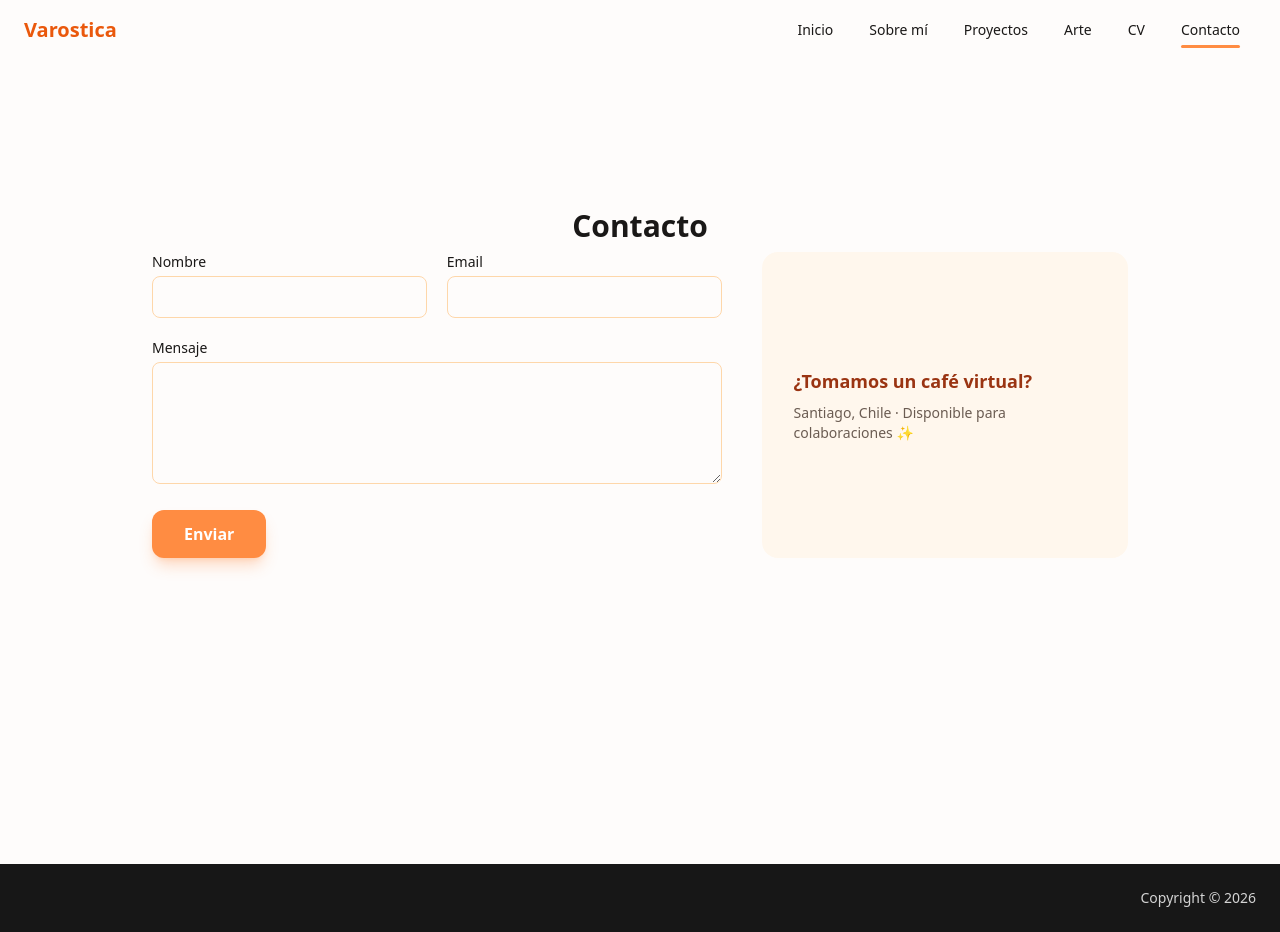
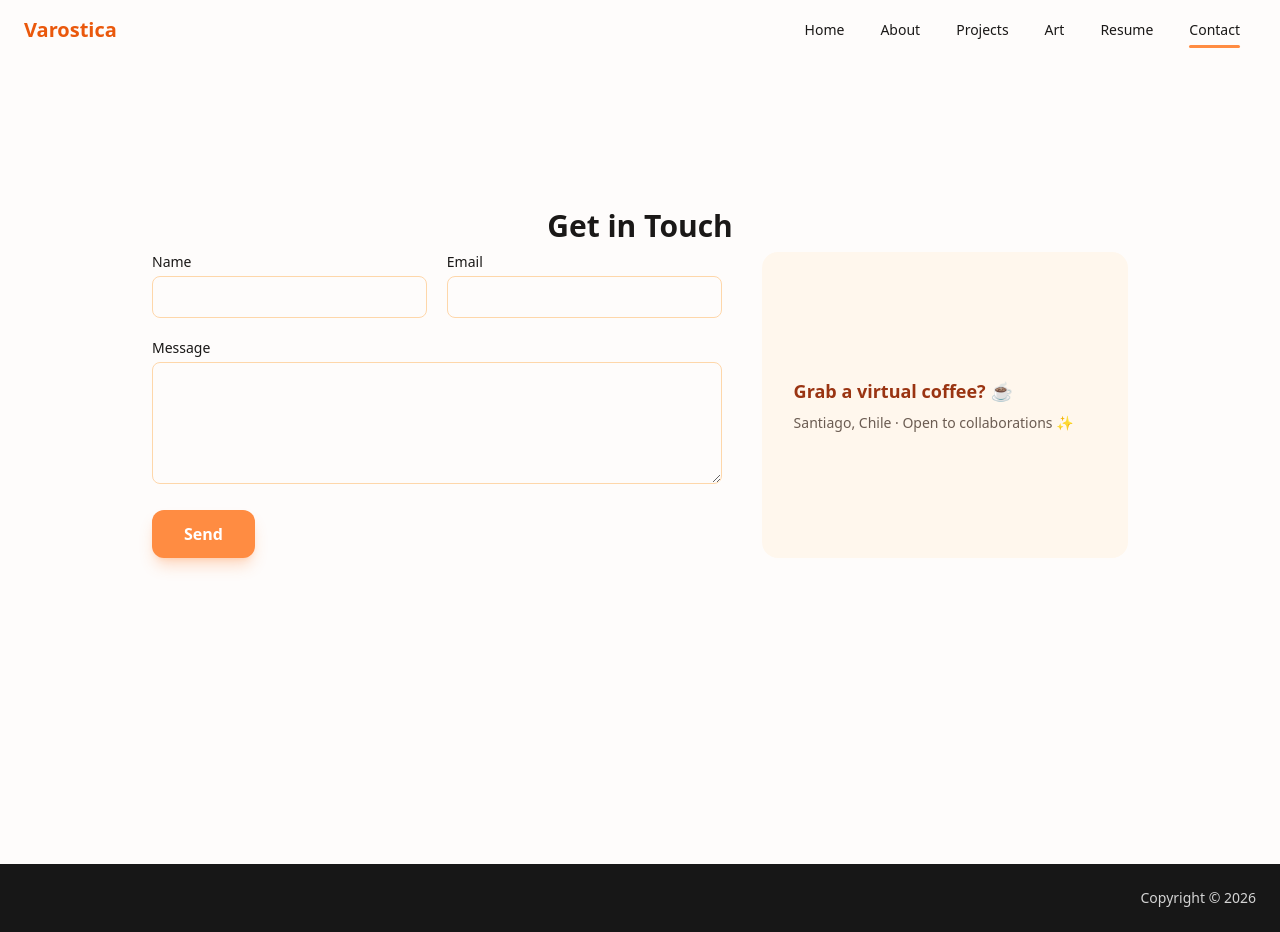
Before and after one commit to Varostica/PortfolioFromScratch, a React (Vite) app in the folder Frontend/: page /contact in a window 1280 px wide. Built offline with nearby package versions, Linux system fonts and the light colour scheme; no server answers.

Commit message:
implement core frontend pages and components for portfolio website

```diff
--- a/Frontend/index.html
+++ b/Frontend/index.html
@@ -4,7 +4,7 @@
     <meta charset="UTF-8" />
     <link rel="icon" type="image/svg+xml" href="/favicon.svg" />
     <meta name="viewport" content="width=device-width, initial-scale=1.0" />
-    <title>frontend</title>
+    <title>Varostica — Portfolio</title>
   </head>
   <body>
     <div id="root"></div>
--- a/Frontend/src/components/ArtworkCard.tsx
+++ b/Frontend/src/components/ArtworkCard.tsx
@@ -23,7 +23,7 @@ export default function ArtworkCard({ artwork }: ArtworkCardProps) {
         {imgUrl && (
           <img
             src={imgUrl}
-            alt={artwork.title || 'Obra'}
+            alt={artwork.title || 'Artwork'}
             loading="lazy"
             className="h-full w-full object-cover transition-transform duration-300
               group-hover:scale-[1.03]"
--- a/Frontend/src/components/Footer.tsx
+++ b/Frontend/src/components/Footer.tsx
@@ -9,7 +9,7 @@ export default function Footer() {
     getSiteSettings()
       .then((s) =>
         setFooter({
-          text: s.footerText ?? 'Diseñado y desarrollado por Valentina Aróstica',
+          text: s.footerText ?? 'Designed & developed by Valentina Aróstica',
           year: new Date().getFullYear(),
         }),
       )
--- a/Frontend/src/components/Navbar.tsx
+++ b/Frontend/src/components/Navbar.tsx
@@ -2,12 +2,12 @@ import { useState, useEffect } from 'react'
 import { Link, useLocation } from 'react-router-dom'
 
 const NAV_ITEMS = [
-  { to: '/', label: 'Inicio' },
-  { to: '/about', label: 'Sobre mí' },
-  { to: '/projects', label: 'Proyectos' },
-  { to: '/artgallery', label: 'Arte' },
-  { to: '/resume', label: 'CV' },
-  { to: '/contact', label: 'Contacto' },
+  { to: '/', label: 'Home' },
+  { to: '/about', label: 'About' },
+  { to: '/projects', label: 'Projects' },
+  { to: '/artgallery', label: 'Art' },
+  { to: '/resume', label: 'Resume' },
+  { to: '/contact', label: 'Contact' },
 ]
 
 export default function Navbar() {
--- a/Frontend/src/components/ProjectCard.tsx
+++ b/Frontend/src/components/ProjectCard.tsx
@@ -13,8 +13,8 @@ export default function ProjectCard({ project }: ProjectCardProps) {
   const buttons = [
     { url: project.githubUrl, label: project.ghLabel ?? 'GitHub' },
     { url: project.liveUrl, label: project.demoLabel ?? 'Demo' },
-    { url: project.websiteUrl, label: project.websiteLabel ?? 'Página Web' },
-    { url: project.referenceUrl, label: project.referenceLabel ?? 'Referencias' },
+    { url: project.websiteUrl, label: project.websiteLabel ?? 'Website' },
+    { url: project.referenceUrl, label: project.referenceLabel ?? 'References' },
   ].filter((b) => !!b.url)
 
   return (
--- a/Frontend/src/pages/AboutPage.tsx
+++ b/Frontend/src/pages/AboutPage.tsx
@@ -19,7 +19,7 @@ export default function AboutPage() {
   if (loading) {
     return (
       <div className="flex min-h-screen items-center justify-center">
-        <Spinner size="lg" label="Cargando…" />
+        <Spinner size="lg" label="Loading…" />
       </div>
     )
   }
@@ -37,7 +37,7 @@ export default function AboutPage() {
             <h1 className="mb-6 text-3xl font-bold">
               {about?.sectionTitle ?? (
                 <>
-                  ¿Quién es{' '}
+                  Who is{' '}
                   <span className="text-brand-500">Varóstica</span>?
                 </>
               )}
@@ -82,7 +82,7 @@ export default function AboutPage() {
         {skills.length > 0 && (
           <div className="mt-20 animate-fade-in">
             <h2 className="mb-8 text-center text-2xl font-bold">
-              Habilidades <span className="text-brand-500">tecnológicas</span>
+              Technical <span className="text-brand-500">Skills</span>
             </h2>
             <div className="flex flex-wrap justify-center gap-4">
               {skills.map((s) => (
@@ -104,7 +104,7 @@ export default function AboutPage() {
         {tools.length > 0 && (
           <div className="mt-16 animate-fade-in">
             <h2 className="mb-8 text-center text-2xl font-bold">
-              <span className="text-brand-500">Herramientas</span> que uso
+              <span className="text-brand-500">Tools</span> I Use
             </h2>
             <div className="flex flex-wrap justify-center gap-4">
               {tools.map((t) => (
--- a/Frontend/src/pages/ArtGalleryPage.tsx
+++ b/Frontend/src/pages/ArtGalleryPage.tsx
@@ -18,7 +18,7 @@ export default function ArtGalleryPage() {
   if (loading) {
     return (
       <div className="flex min-h-screen items-center justify-center">
-        <Spinner size="lg" label="Cargando…" />
+        <Spinner size="lg" label="Loading…" />
       </div>
     )
   }
@@ -27,14 +27,14 @@ export default function ArtGalleryPage() {
     <section className="min-h-screen pt-36 pb-12">
       <div className="mx-auto max-w-7xl px-6">
         <h1 className="mb-2 text-center text-3xl font-bold">
-          Mi Galería de <span className="text-brand-500">Arte</span>
+          My <span className="text-brand-500">Art</span> Gallery
         </h1>
         <p className="mb-10 text-center text-text-muted">
-          Aquí pueden ver algunas de las pinturas en acrílico que he hecho en mi tiempo libre.
+          Here are some of the acrylic paintings I've created in my free time.
         </p>
 
         {artworks.length === 0 ? (
-          <p className="text-center text-text-muted">No hay obras aún.</p>
+          <p className="text-center text-text-muted">No artworks yet — stay tuned!</p>
         ) : (
           <div className="columns-1 gap-4 sm:columns-2 lg:columns-3">
             {artworks.map((a) => (
--- a/Frontend/src/pages/ContactPage.tsx
+++ b/Frontend/src/pages/ContactPage.tsx
@@ -17,21 +17,21 @@ export default function ContactPage() {
   if (loading) {
     return (
       <div className="flex min-h-screen items-center justify-center">
-        <Spinner size="lg" label="Cargando…" />
+        <Spinner size="lg" label="Loading…" />
       </div>
     )
   }
 
   function handleSubmit(e: React.FormEvent) {
     e.preventDefault()
-    alert(data?.successMessage ?? '¡Gracias por tu mensaje!')
+    alert(data?.successMessage ?? 'Thanks for reaching out!')
   }
 
   return (
     <section className="min-h-screen pt-36 pb-12">
       <div className="mx-auto max-w-5xl px-6">
         <h1 className="mb-2 text-center text-3xl font-bold">
-          {data?.sectionTitle ?? 'Contacto'}
+          {data?.sectionTitle ?? 'Get in Touch'}
         </h1>
 
         {data?.sectionDescription && (
@@ -47,7 +47,7 @@ export default function ContactPage() {
             >
               <div className="grid gap-5 sm:grid-cols-2">
                 <div>
-                  <label className="mb-1 block text-sm font-medium text-text">Nombre</label>
+                  <label className="mb-1 block text-sm font-medium text-text">Name</label>
                   <input
                     required
                     className="w-full rounded-lg border border-brand-200 px-4 py-2.5 text-sm
@@ -66,7 +66,7 @@ export default function ContactPage() {
               </div>
 
               <div>
-                <label className="mb-1 block text-sm font-medium text-text">Mensaje</label>
+                <label className="mb-1 block text-sm font-medium text-text">Message</label>
                 <textarea
                   rows={5}
                   required
@@ -81,7 +81,7 @@ export default function ContactPage() {
                   shadow-lg shadow-brand-500/30 transition-all
                   hover:-translate-y-0.5 hover:bg-brand-600"
               >
-                Enviar
+                Send
               </button>
             </form>
           )}
@@ -89,10 +89,10 @@ export default function ContactPage() {
           {/* Info card */}
           <div className="flex flex-col justify-center rounded-2xl bg-brand-50 p-8 md:col-span-2">
             <h3 className="mb-2 text-lg font-bold text-brand-800">
-              {data?.contactCardTitle ?? '¿Tomamos un café virtual?'}
+              {data?.contactCardTitle ?? 'Grab a virtual coffee? ☕'}
             </h3>
             <p className="text-sm text-text-muted">
-              {data?.contactCardText ?? 'Santiago, Chile · Disponible para colaboraciones ✨'}
+              {data?.contactCardText ?? 'Santiago, Chile · Open to collaborations ✨'}
             </p>
           </div>
         </div>
--- a/Frontend/src/pages/HomePage.tsx
+++ b/Frontend/src/pages/HomePage.tsx
@@ -20,7 +20,7 @@ export default function HomePage() {
   if (loading) {
     return (
       <div className="flex min-h-screen items-center justify-center">
-        <Spinner size="lg" label="Cargando…" />
+        <Spinner size="lg" label="Loading…" />
       </div>
     )
   }
@@ -43,18 +43,18 @@ export default function HomePage() {
             )}
 
             <h1 className="text-4xl font-bold leading-tight md:text-5xl">
-              {data?.heroTitle ?? 'Hola!'}{' '}
+              {data?.heroTitle ?? 'Hey there!'}{' '}
               <span className="inline-block animate-wave origin-[70%_70%]">👋🏻</span>
             </h1>
 
             <h2 className="mt-2 text-3xl font-bold md:text-4xl">
               {data?.heroSubtitle ? (
                 <>
-                  Soy <span className="text-brand-500">{data.heroSubtitle}</span>
+                  I'm <span className="text-brand-500">{data.heroSubtitle}</span>
                 </>
               ) : (
                 <>
-                  Soy <span className="text-brand-500">VALENTINA ARÓSTICA</span>
+                  I'm <span className="text-brand-500">VALENTINA ARÓSTICA</span>
                 </>
               )}
             </h2>
@@ -63,11 +63,11 @@ export default function HomePage() {
               <Typewriter
                 options={{
                   strings: [
-                    'Ingeniera Civil Informática',
-                    'Desarrolladora de Software',
-                    'Desarrolladora FullStack',
-                    'Artista, curiosa y creativa',
-                    'Entusiasta UX',
+                    'Computer Science Engineer',
+                    'Software Developer',
+                    'Full-Stack Developer',
+                    'Artist, curious & creative',
+                    'UX Enthusiast',
                   ],
                   autoStart: true,
                   loop: true,
@@ -118,7 +118,7 @@ export default function HomePage() {
           <h2 className="text-3xl font-bold md:text-4xl">
             {data?.introTitle ?? (
               <>
-                DEJA QUE ME <span className="text-brand-500">PRESENTE</span>
+                LET ME <span className="text-brand-500">INTRODUCE MYSELF</span>
               </>
             )}
           </h2>
@@ -138,7 +138,7 @@ export default function HomePage() {
             <h2 className="text-3xl font-bold md:text-4xl">
               {data.websiteOverviewTitle ?? (
                 <>
-                  ¿Qué hay en este <span className="text-brand-500">SITIO WEB</span>?
+                  What's on this <span className="text-brand-500">WEBSITE</span>?
                 </>
               )}
             </h2>
@@ -155,9 +155,9 @@ export default function HomePage() {
       {data?.showSocialLinks !== false && (
         <section className="py-16">
           <div className="mx-auto max-w-7xl px-6 text-center">
-            <h2 className="text-2xl font-bold">ENCUÉNTRAME EN</h2>
+            <h2 className="text-2xl font-bold">FIND ME ON</h2>
             <p className="mt-2 text-text-muted">
-              Siéntete libre de <span className="text-brand-500">conectar</span> conmigo
+              Feel free to <span className="text-brand-500">connect</span> with me
             </p>
             <div className="mt-6 flex justify-center">
               <SocialLinks filter="hero" />
--- a/Frontend/src/pages/ProjectsPage.tsx
+++ b/Frontend/src/pages/ProjectsPage.tsx
@@ -18,7 +18,7 @@ export default function ProjectsPage() {
   if (loading) {
     return (
       <div className="flex min-h-screen items-center justify-center">
-        <Spinner size="lg" label="Cargando…" />
+        <Spinner size="lg" label="Loading…" />
       </div>
     )
   }
@@ -27,14 +27,14 @@ export default function ProjectsPage() {
     <section className="min-h-screen pt-36 pb-12">
       <div className="mx-auto max-w-7xl px-6">
         <h1 className="mb-2 text-center text-3xl font-bold">
-          Mis <span className="text-brand-500">proyectos</span>
+          My <span className="text-brand-500">Projects</span>
         </h1>
         <p className="mb-10 text-center text-text-muted">
-          Aquí hay algunos de los proyectos en los que he trabajado recientemente.
+          Here are some of the projects I've been working on lately.
         </p>
 
         {projects.length === 0 ? (
-          <p className="text-center text-text-muted">No hay proyectos aún.</p>
+          <p className="text-center text-text-muted">No projects yet — stay tuned!</p>
         ) : (
           <div className="grid gap-8 sm:grid-cols-2 lg:grid-cols-3">
             {projects.map((p) => (
--- a/Frontend/src/pages/ResumePage.tsx
+++ b/Frontend/src/pages/ResumePage.tsx
@@ -17,7 +17,7 @@ export default function ResumePage() {
   if (loading) {
     return (
       <div className="flex min-h-screen items-center justify-center">
-        <Spinner size="lg" label="Cargando…" />
+        <Spinner size="lg" label="Loading…" />
       </div>
     )
   }
@@ -30,7 +30,7 @@ export default function ResumePage() {
     <section className="min-h-screen pt-28 pb-12">
       <div className="mx-auto max-w-4xl px-6">
         <h1 className="mb-6 text-center text-3xl font-bold">
-          {data?.sectionTitle ?? 'Currículum Vitae'}
+          {data?.sectionTitle ?? 'Resume'}
         </h1>
 
         {data?.shortResumeIntro && (
@@ -48,7 +48,7 @@ export default function ResumePage() {
                 font-semibold text-white no-underline shadow-lg shadow-brand-500/30
                 transition-all hover:-translate-y-0.5 hover:bg-brand-600"
             >
-              ⬇ {data?.downloadButtonText ?? 'Descargar CV'}
+              ⬇ {data?.downloadButtonText ?? 'Download Resume'}
             </a>
           </div>
         )}
@@ -75,7 +75,7 @@ export default function ResumePage() {
                 font-semibold text-white no-underline shadow-lg shadow-brand-500/30
                 transition-all hover:-translate-y-0.5 hover:bg-brand-600"
             >
-              ⬇ {data?.downloadButtonText ?? 'Descargar CV'}
+              ⬇ {data?.downloadButtonText ?? 'Download Resume'}
             </a>
           </div>
         )}
```
